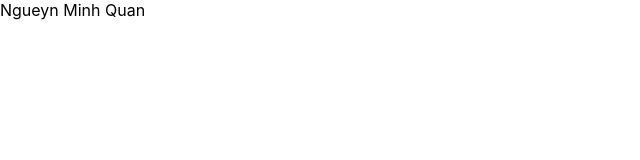
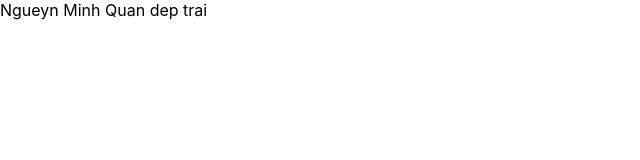
Before and after one commit to thienlanh0602/mern_ctv, a React (Create React App) app in the folder client/: page / in a window 1280 px wide. Shown: the top 160 px of the page, without its empty margins (0-640 px from the left). Built offline with nearby package versions, Linux system fonts and the light colour scheme.

Commit message:
updatenew

```diff
--- a/client/src/App.js
+++ b/client/src/App.js
@@ -3,7 +3,7 @@ import React from 'react'
 function App() {
   return (
     <div className="App">
-      Ngueyn Minh Quan
+      Ngueyn Minh Quan dep trai
     </div>
   );
 }
```
